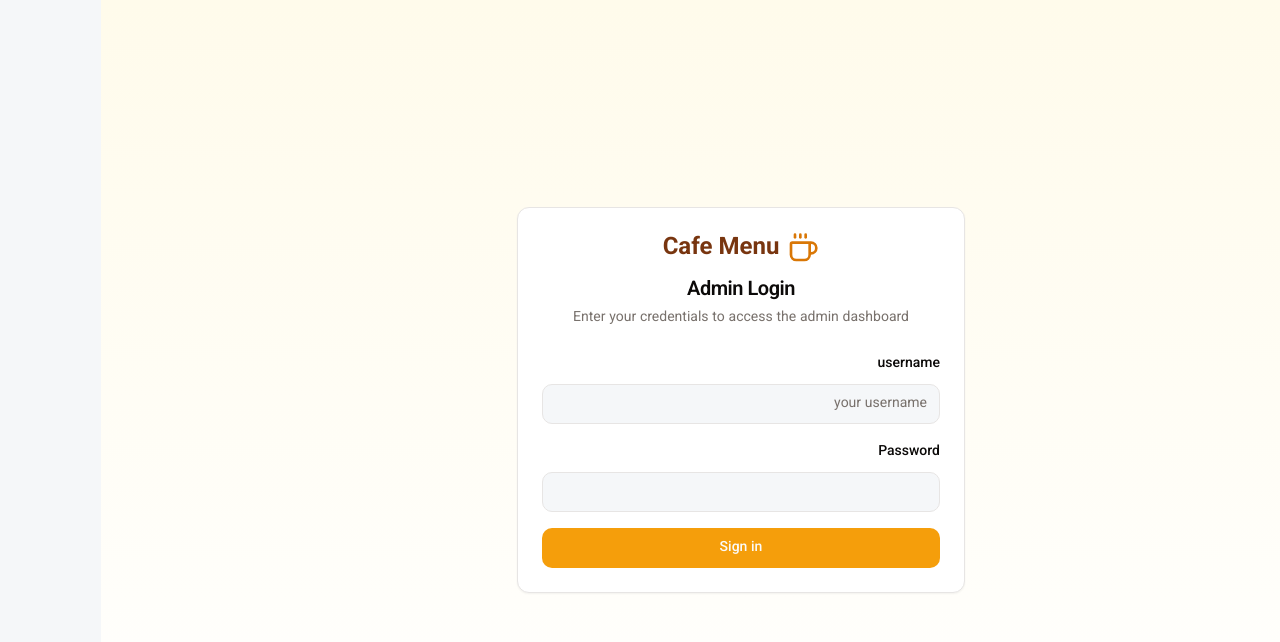
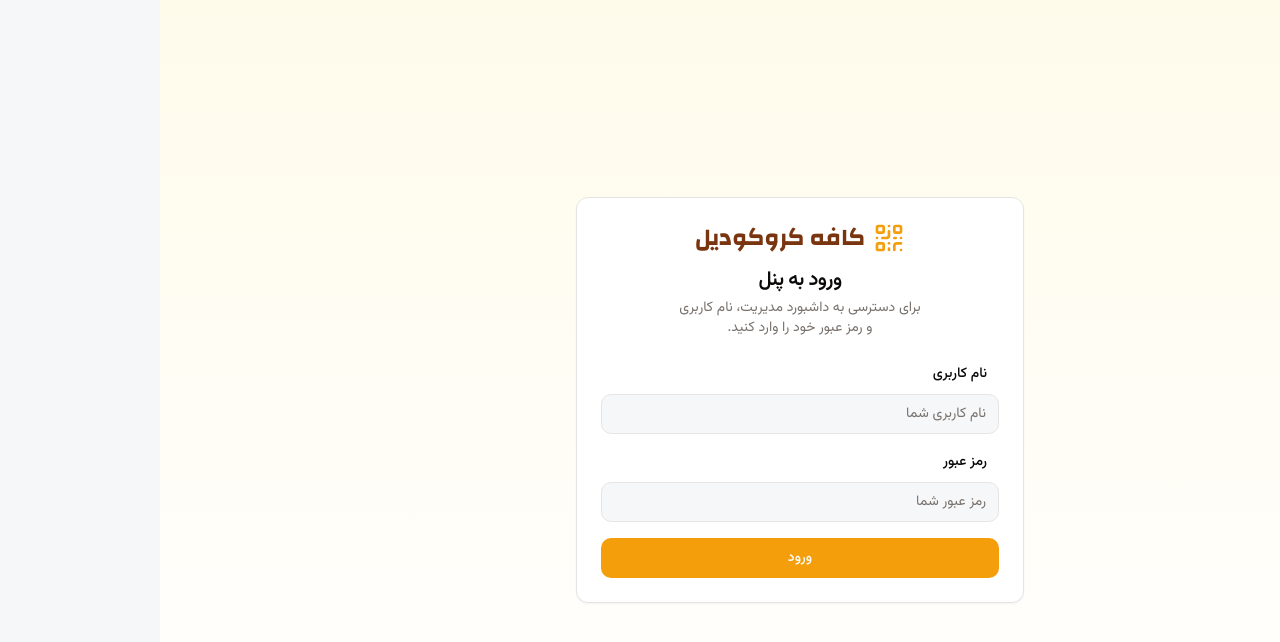
Before and after one commit to ahmadkeyhan/qrcodile, a Next.js app: page /login in a window 1280 px wide. Shown: the top 642 px of the page. Built offline with nearby package versions, Linux system fonts and the light colour scheme.

Commit message:
persianized the login page

```diff
--- a/src/app/login/page.tsx
+++ b/src/app/login/page.tsx
@@ -5,7 +5,7 @@ import type React from "react"
 import { useState } from "react"
 import { useRouter } from "next/navigation"
 import { signIn } from "next-auth/react"
-import { Coffee } from "lucide-react"
+import { QrCode } from "lucide-react"
 
 import { Button } from "@/components/ui/button"
 import { Input } from "@/components/ui/input"
@@ -57,37 +57,38 @@ export default function LoginPage() {
       <Card className="w-full max-w-md">
         <CardHeader className="space-y-1 flex flex-col items-center">
           <div className="flex items-center gap-2 mb-2">
-            <Coffee className="h-8 w-8 text-amber-600" />
-            <h2 className="text-2xl font-bold text-amber-900">Cafe Menu</h2>
+            <QrCode className="h-8 w-8 text-amber-500" />
+            <h1 className="text-2xl font-bold text-amber-900">کافه کروکودیل</h1>
           </div>
-          <CardTitle className="text-xl">Admin Login</CardTitle>
-          <CardDescription>Enter your credentials to access the admin dashboard</CardDescription>
+          <CardTitle className="text-xl">ورود به پنل</CardTitle>
+          <CardDescription className="text-center w-[31ch]">برای دسترسی به داشبورد مدیریت، نام کاربری و رمز عبور خود را وارد کنید.</CardDescription>
         </CardHeader>
         <CardContent>
           <form onSubmit={handleSubmit} className="space-y-4">
             <div className="space-y-2">
-              <Label htmlFor="name">username</Label>
+              <Label htmlFor="name" className="mr-3">نام کاربری</Label>
               <Input
                 id="name"
                 type="text"
-                placeholder="your username"
+                placeholder="نام کاربری شما"
                 value={name}
                 onChange={(e) => setName(e.target.value)}
                 required
               />
             </div>
             <div className="space-y-2">
-              <Label htmlFor="password">Password</Label>
+              <Label htmlFor="password" className="mr-3">رمز عبور</Label>
               <Input
                 id="password"
                 type="password"
+                placeholder="رمز عبور شما"
                 value={password}
                 onChange={(e) => setPassword(e.target.value)}
                 required
               />
             </div>
             <Button type="submit" className="w-full bg-amber-500 hover:bg-amber-600" disabled={isLoading}>
-              {isLoading ? "Signing in..." : "Sign in"}
+              {isLoading ? "در حال ورود..." : "ورود"}
             </Button>
           </form>
         </CardContent>
```
